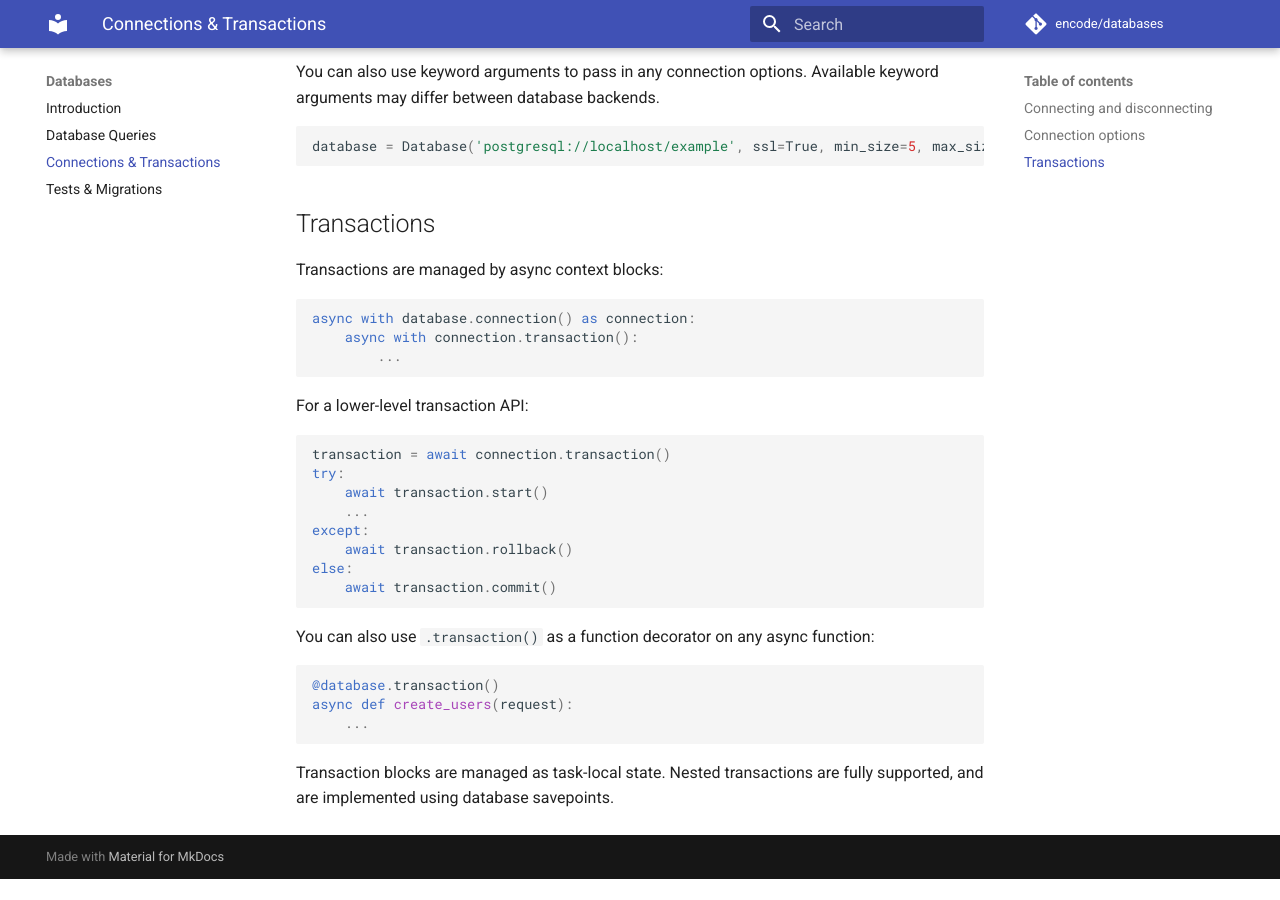
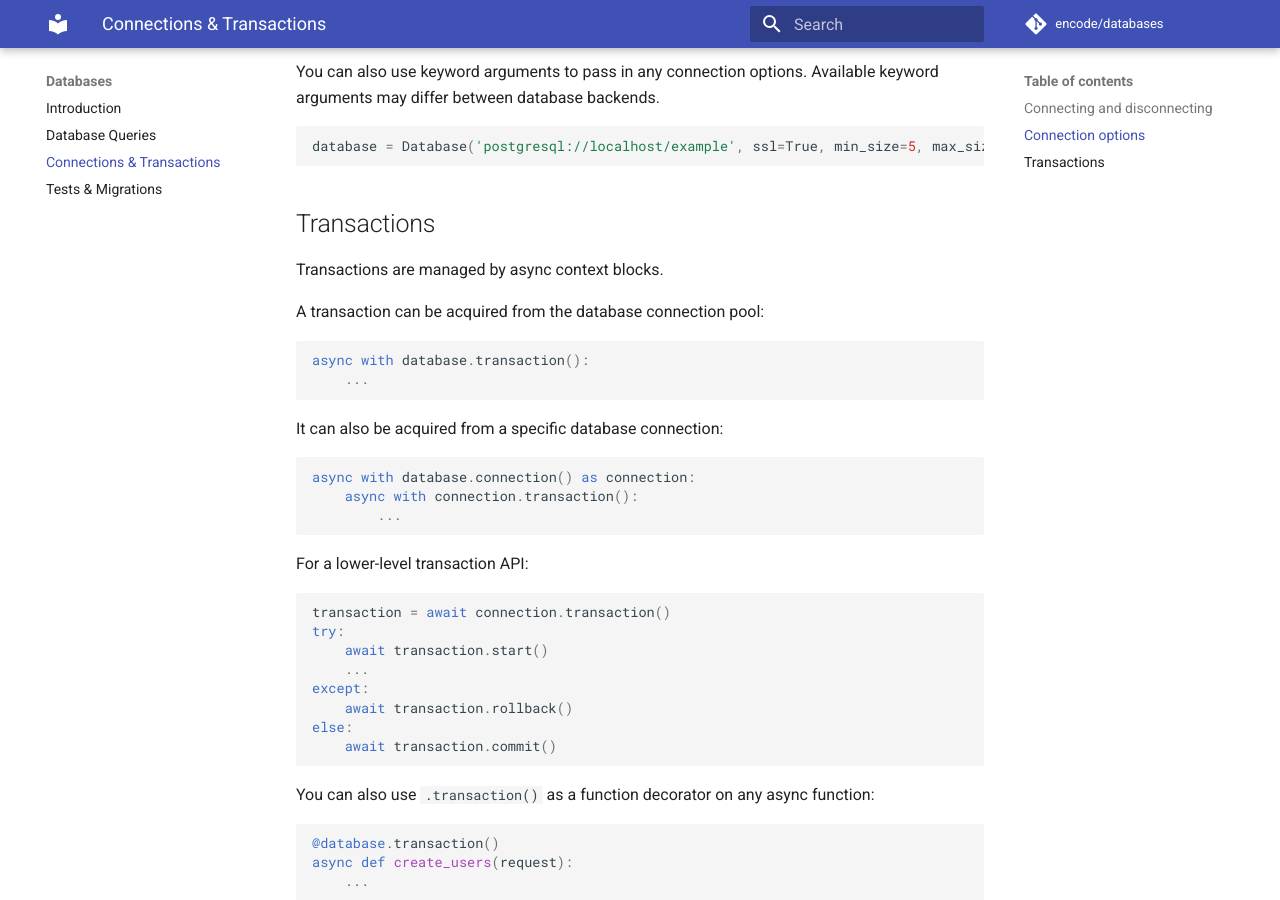
Before and after one commit to encode/databases, an MkDocs documentation site: the page built from docs/connections_and_transactions.md, in a window 1280 px wide and 900 px high, scrolled down 1097 px. Built offline with MkDocs 1.6.1 and Material for MkDocs 9.7.7, drawn with Linux system fonts in a browser that asks for light colours; comment, search, counter and statistics services are not loaded; before the commit the page ends 1976 px from its top, so only the background shows below that.

Commit message:
Update connections_and_transactions.md

````diff
--- a/docs/connections_and_transactions.md
+++ b/docs/connections_and_transactions.md
@@ -59,7 +59,15 @@ database = Database('postgresql://localhost/example', ssl=True, min_size=5, max_
 
 ## Transactions
 
-Transactions are managed by async context blocks:
+Transactions are managed by async context blocks.
+
+A transaction can be acquired from the database connection pool:
+
+```python
+async with database.transaction():
+    ...
+```
+It can also be acquired from a specific database connection:
 
 ```python
 async with database.connection() as connection:
````
